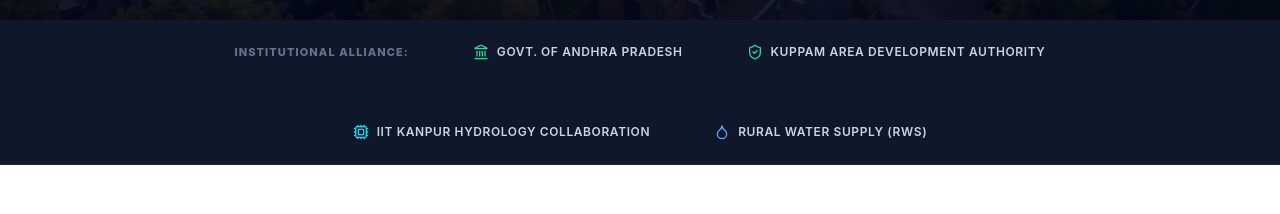
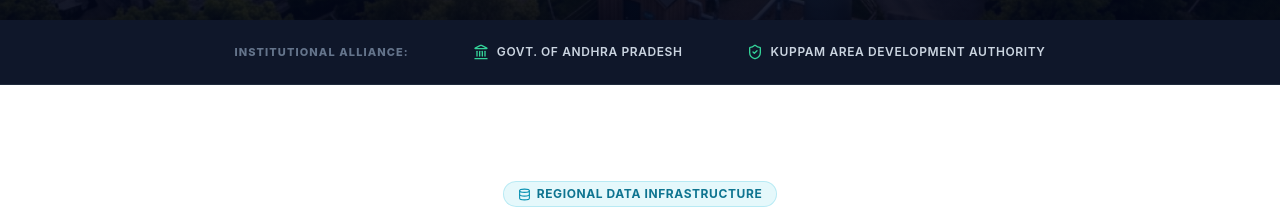
Before and after one commit to aivro348/kadav2, a React (Vite) app in the folder frontend/: page / in a window 1280 px wide. Shown: the part 780-994 px from the top of the page. Built offline with nearby package versions, Linux system fonts and the light colour scheme; no server answers.

Commit message:
chore: remove IIT Kanpur and RWS from institutional alliance banner on landing page

```diff
--- a/frontend/src/pages/Landing.jsx
+++ b/frontend/src/pages/Landing.jsx
@@ -147,14 +147,6 @@ export default function Landing() {
             <div className="flex items-center gap-2 text-slate-300">
               <ShieldCheck size={16} className="text-emerald-400" />
               <span>Kuppam Area Development Authority</span>
-            </div>
-            <div className="flex items-center gap-2 text-slate-300">
-              <Cpu size={16} className="text-cyan-400" />
-              <span>IIT Kanpur Hydrology Collaboration</span>
-            </div>
-            <div className="flex items-center gap-2 text-slate-300">
-              <Droplet size={16} className="text-blue-400" />
-              <span>Rural Water Supply (RWS)</span>
             </div>
           </div>
         </div>
```
